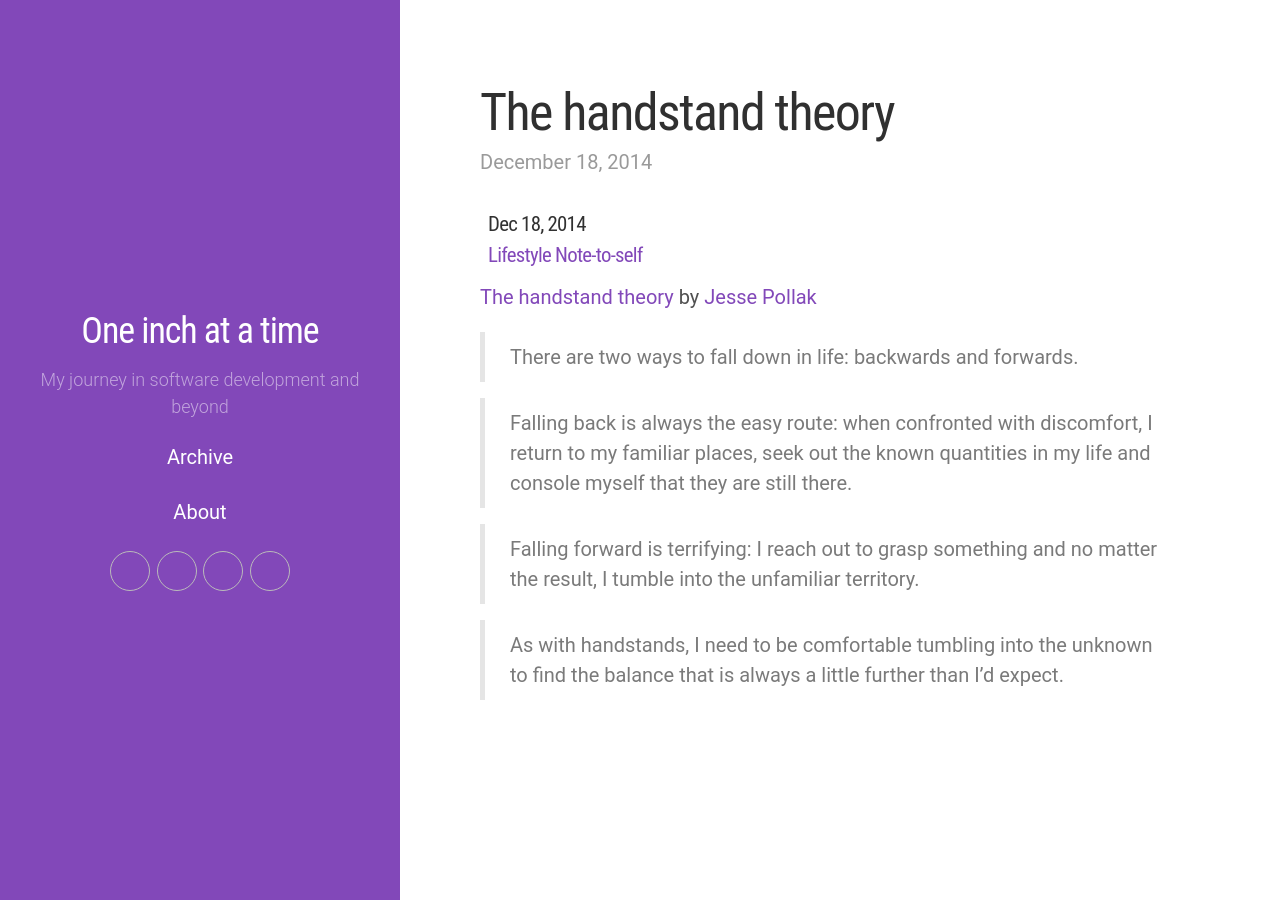
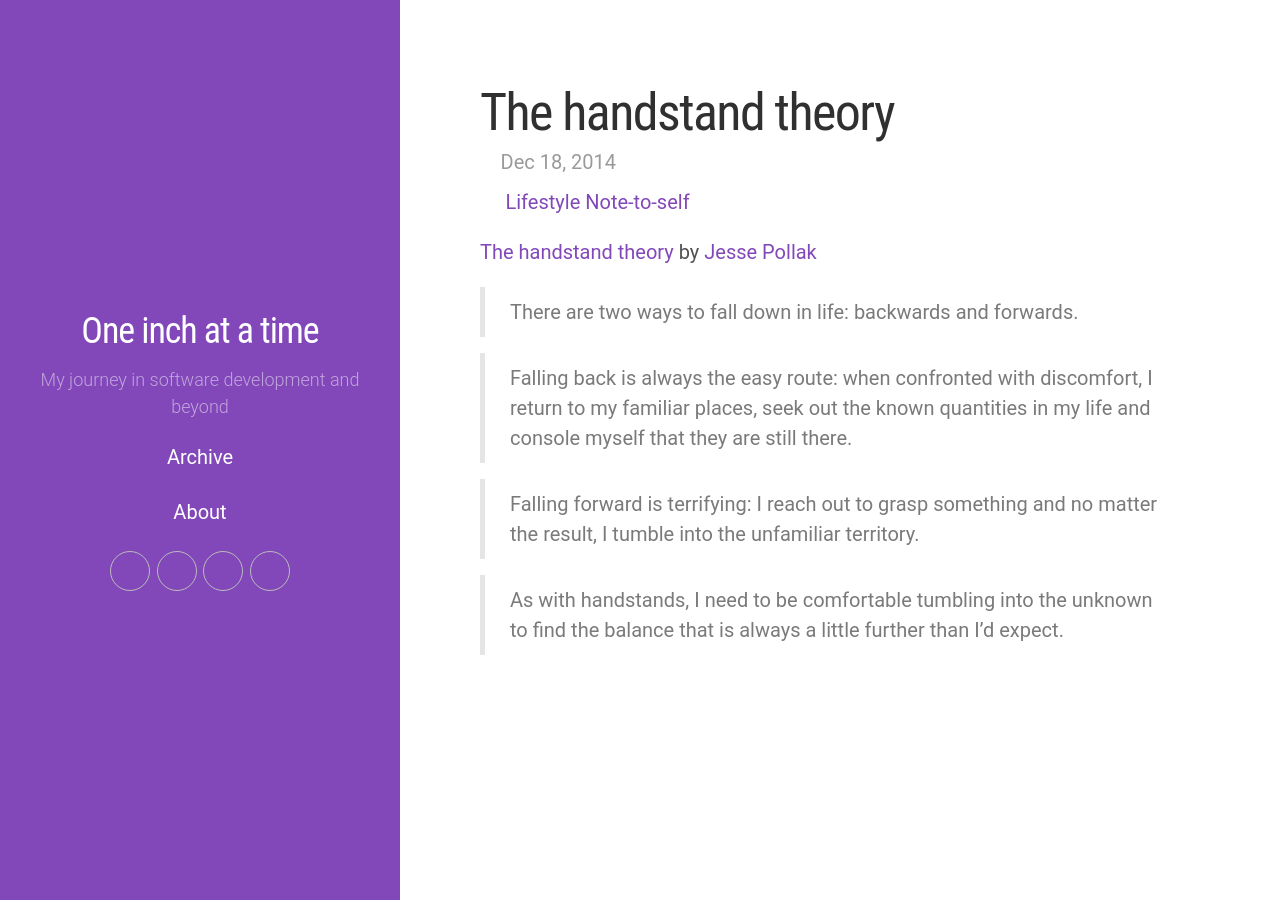
Before and after one commit to kingsor/kingsor.github.io, a Jekyll site: the page built from _posts/2014-12-18-the-handstand-theory.md, in a window 1280 px wide. Built offline with Jekyll 4.4.1, drawn with Linux system fonts in a browser that asks for light colours; nearby versions of some CDN libraries; some web fonts are replaced.

Commit message:
Update tags on post layout

```diff
--- a/_layouts/post.html
+++ b/_layouts/post.html
@@ -5,12 +5,9 @@ layout: default
 <section class="content container">
     <div class="post">
         <h1 class="post-title">{{ page.title }}</h1>
-        <span class="post-date">{{ page.date | date: "%B %e, %Y" }}</span>
-        <h3>
-          <small>
-            <i class="fa fa-calendar"></i>&nbsp; {{ page.date | date: "%b %d, %Y" }}
-            <br/>
-            <i class="fa fa-tags"></i>&nbsp;
+        <span class="post-date"><i class="fi-calendar"></i>&nbsp;{{ page.date | date: "%b %e, %Y" }}</span>
+        <span class="post-date">
+          <i class="fi-price-tag"></i>&nbsp;
           {% if page.tags == null %}
             Not tagged
           {% else %}
@@ -18,9 +15,7 @@ layout: default
               <a href="/tags#{{ tag | slugify }}-ref">{{ tag | capitalize}}</a>
             {% endfor %}
           {% endif %}
-
-          </small>
-        </h3>
+        </span>
         {{ content }}
     </div>
 </section>
```
Lines whose indentation alone changed are shown as unchanged.
